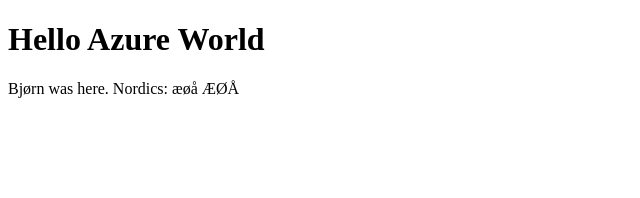
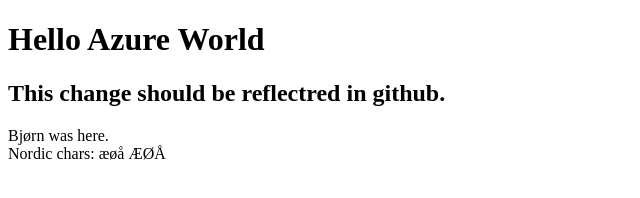
Before and after one commit to bavalde/bavtest1, a plain HTML site: page index.html in a window 1280 px wide. Shown: the whole page, without its empty margins (0-640 px from the left). Drawn offline with Linux system fonts and the light colour scheme.

Commit message:
change index content

```diff
--- a/index.html
+++ b/index.html
@@ -7,8 +7,10 @@
     <body>
         <h1>Hello Azure World</h1>
         <p>
-            Bjørn was here.
-            Nordics: æøå ÆØÅ
+            <h2> This change should be reflectred in github.</h2>
+
+            Bjørn was here. <br>
+            Nordic chars: æøå ÆØÅ
         </p>
     </body>
 </html>
```
